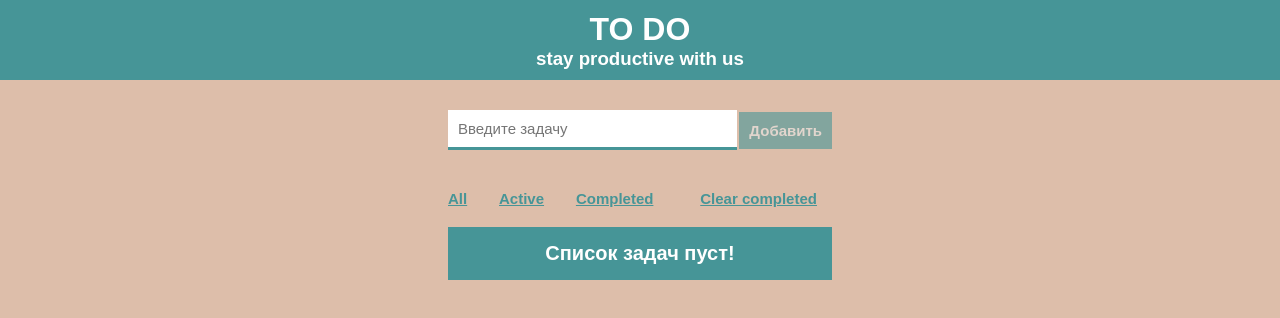
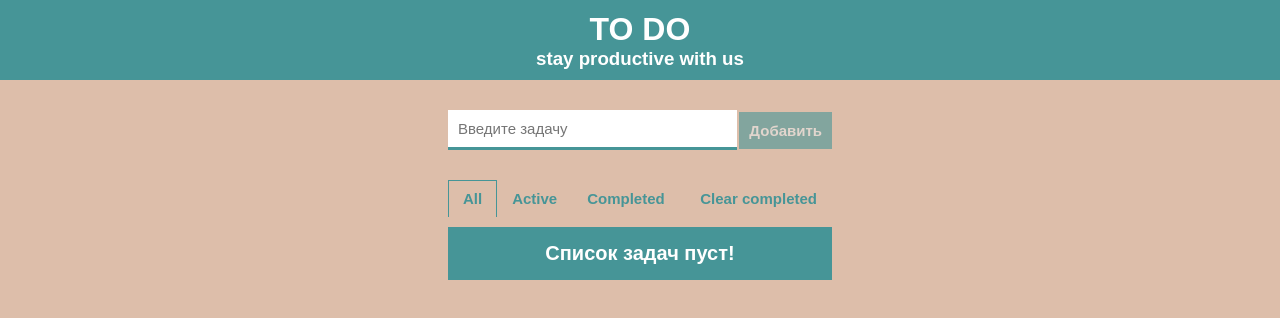
Before and after one commit to smiirno/Todo, a React (Create React App) app in the folder todo/: page / in a window 1280 px wide. Shown: the top 318 px of the page. Built offline with nearby package versions, Linux system fonts and the light colour scheme.

Commit message:
add active filters

```diff
--- a/todo/src/components/filters.css
+++ b/todo/src/components/filters.css
@@ -6,11 +6,17 @@
 }
 
 .filter {
+    padding: 10px 15px;
     color: #469597;
     font-size: 15px;
     font-weight: bolder;
-    text-decoration: underline;
-    text-decoration-color: #469597;
+    text-decoration: none;
+}
+
+.active {
+    padding: 9px 14px 10px 14px;
+    border: 1px solid #469597;
+    border-bottom: none;
 }
 
 .filters button {
--- a/todo/src/components/filters.tsx
+++ b/todo/src/components/filters.tsx
@@ -1,4 +1,4 @@
-import React from 'react';
+import React, {useState} from 'react';
 import './filters.css'
 import {Link} from "react-router-dom";
 import {useAppDispatch} from "../store/redux";
@@ -8,16 +8,47 @@ const Filters = () => {
 
     const dispatch = useAppDispatch()
 
-    const clickHandler = () => {
+    const [active, setActive] = useState([]);
+
+    document.getElementById('id')
+
+    const clickHandler = (event: React.MouseEvent<HTMLAnchorElement, MouseEvent>) => {
+        const linkAll = document.getElementById('all')
+        const linkActive = document.getElementById('active')
+        const linkCompleted = document.getElementById('completed')
+        const currentLink = document.getElementById(event.currentTarget.id)
+        if (currentLink && linkAll && linkActive && linkCompleted) {
+            switch (currentLink) {
+                case linkAll:
+                    currentLink.classList.add('active')
+                    linkActive.classList.remove('active')
+                    linkCompleted.classList.remove('active')
+                    break;
+                case linkActive:
+                    currentLink.classList.add('active')
+                    linkAll.classList.remove('active')
+                    linkCompleted.classList.remove('active')
+                    break;
+                case linkCompleted:
+                    currentLink.classList.add('active')
+                    linkActive.classList.remove('active')
+                    linkAll.classList.remove('active')
+            }
+        }
+    }
+
+    const removeHandler = () => {
         dispatch(removeCompletedTodos())
     }
 
     return (
         <div className={'container filters'}>
-            <Link to={''} className={'filter'}>All</Link>
-            <Link to={'/active'} className={'filter'}>Active</Link>
-            <Link to={'/completed'} className={'filter'}>Completed</Link>
-            <button className={'filter'} onClick={clickHandler}>Clear completed</button>
+            <div>
+                <Link to={''} className={'filter active'} id={'all'} onClick={event => clickHandler(event)}>All</Link>
+                <Link to={'/active'} className={'filter'} id={'active'} onClick={event => clickHandler(event)}>Active</Link>
+                <Link to={'/completed'} className={'filter'} id={'completed'} onClick={event => clickHandler(event)}>Completed</Link>
+            </div>
+            <button className={'filter'} onClick={removeHandler}>Clear completed</button>
         </div>
     );
 };
```
